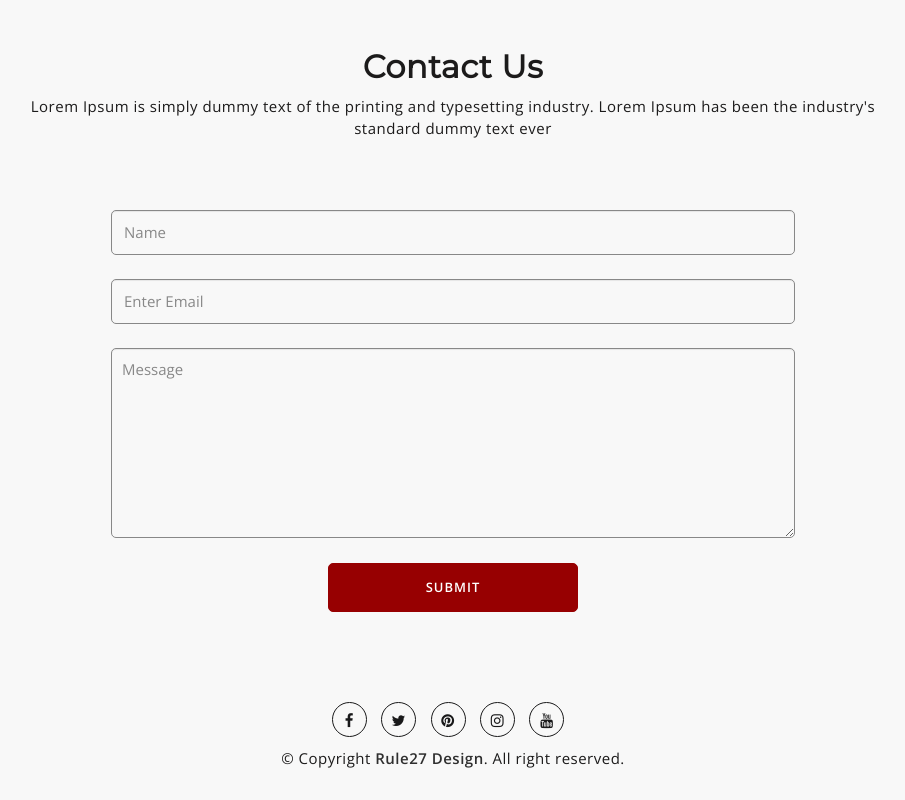
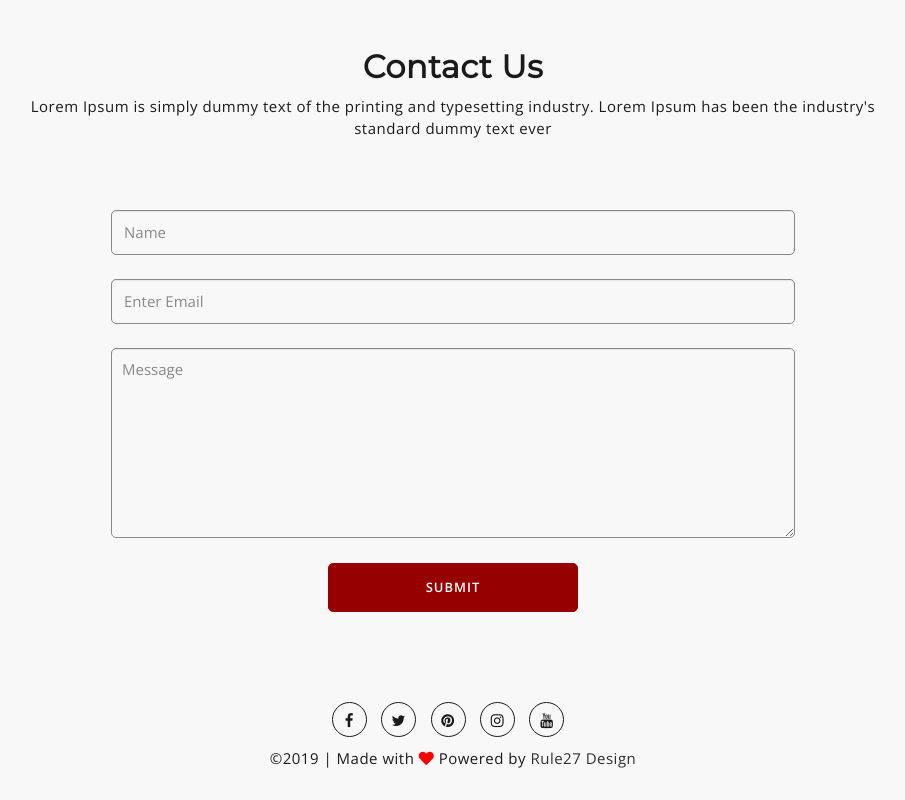
Before and after one commit to SoleHack/cookingWithCelebrities, a plain HTML site: page index.html in a window 1280 px wide. Shown: the part 7147-7947 px from the top of the page, without its empty margins (187-1092 px from the left). Drawn offline with nearby package versions, Linux system fonts and the light colour scheme.

Commit message:
footer updates

```diff
--- a/index.html
+++ b/index.html
@@ -9,6 +9,7 @@
     <!-- Favicon -->
     <link rel="shortcut icon" type="image/icon" href="assets/images/Cooking%20Pros.png"/>
     <!-- Font Awesome -->
+    <link rel="stylesheet" href="https://use.fontawesome.com/releases/v5.8.1/css/all.css" integrity="sha384-50oBUHEmvpQ+1lW4y57PTFmhCaXp0ML5d60M1M7uH2+nqUivzIebhndOJK28anvf" crossorigin="anonymous">
     <link href="https://maxcdn.bootstrapcdn.com/font-awesome/4.6.3/css/font-awesome.min.css" rel="stylesheet">
     <!-- Bootstrap -->
     <link href="assets/css/bootstrap.min.css" rel="stylesheet">
@@ -1098,7 +1099,8 @@
 						</div>
 					</div>
 					<div class="mu-footer-bottom">
-						<p class="mu-copy-right">&copy; Copyright <a rel="nofollow" href="http://www.rule27design.com">Rule27 Design</a>. All right reserved.</p>
+						&copy;2019 | Made with <i class="fas fa-heart" style='color:red;'></i> Powered by
+        <a href="http://www.rule27Design.com" target="_blank">Rule27 Design</a>
 					</div>
 				</div>
 			</div>
```
